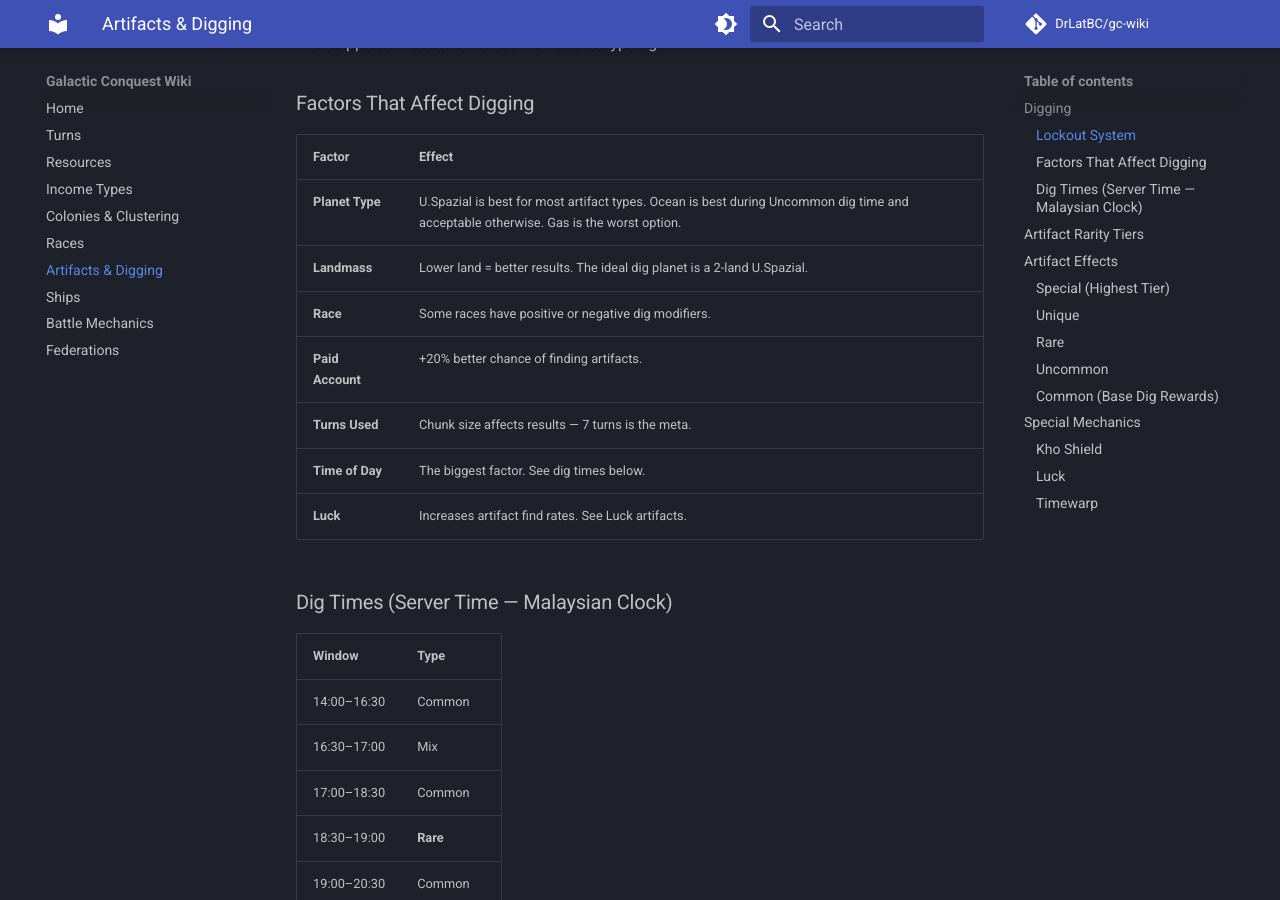
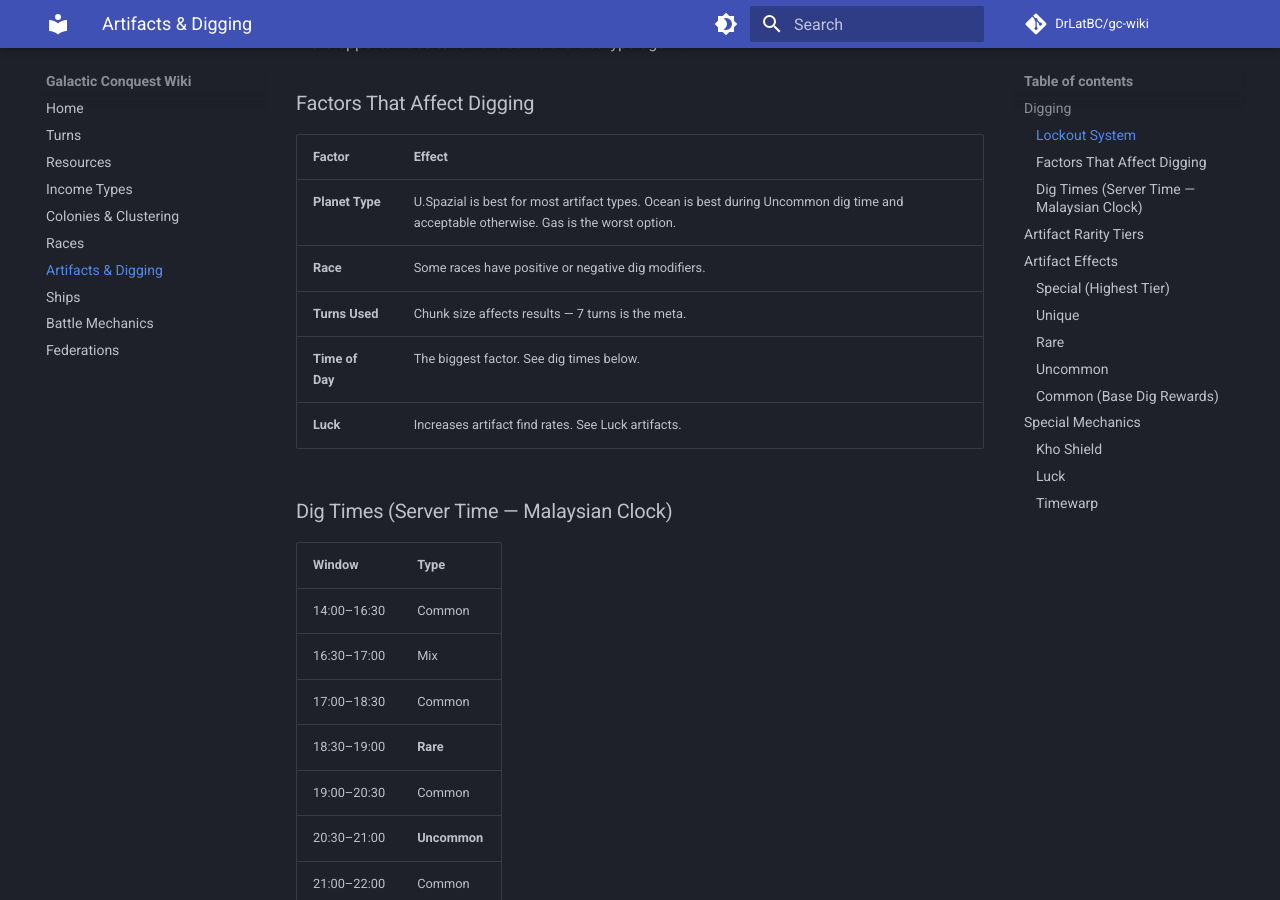
Before and after one commit to DrLatBC/gc-wiki, an MkDocs documentation site: the page built from docs/artifacts.md, in a window 1280 px wide and 900 px high, scrolled down 523 px. Built offline with MkDocs 1.6.1 and Material for MkDocs 9.7.7, drawn with Linux system fonts in a browser that asks for light colours; comment, search, counter and statistics services are not loaded.

Commit message:
Remove outdated information from artifacts.md

```diff
--- a/docs/artifacts.md
+++ b/docs/artifacts.md
@@ -15,9 +15,7 @@ When you find a specific artifact type within a dig session, that artifact type
 | Factor | Effect |
 |--------|--------|
 | **Planet Type** | U.Spazial is best for most artifact types. Ocean is best during Uncommon dig time and acceptable otherwise. Gas is the worst option. |
-| **Landmass** | Lower land = better results. The ideal dig planet is a 2-land U.Spazial. |
 | **Race** | Some races have positive or negative dig modifiers. |
-| **Paid Account** | +20% better chance of finding artifacts. |
 | **Turns Used** | Chunk size affects results — 7 turns is the meta. |
 | **Time of Day** | The biggest factor. See dig times below. |
 | **Luck** | Increases artifact find rates. See Luck artifacts. |
```
